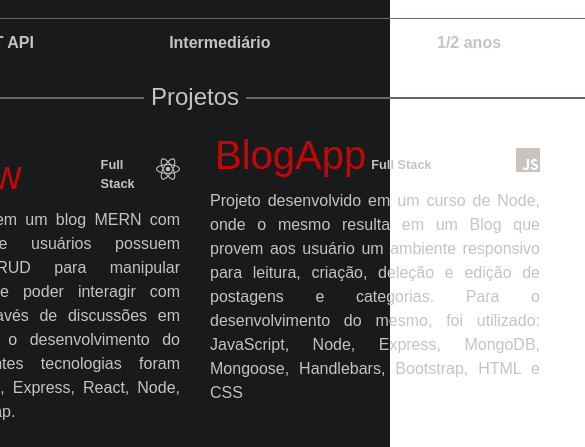
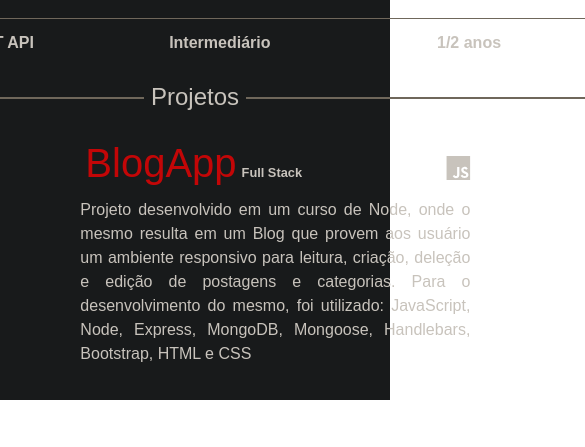
Before and after one commit to GabrielSilva117/personal-portfolio, a React (Create React App) app: page / in a window 390 px wide. Shown: the part 2225-2672 px from the top of the page, 585 px wide, since content can reach past the window. After the commit the page ends 2625 px from the top, so only its background shows below. Built offline with nearby package versions, Linux system fonts and the light colour scheme.

Commit message:
feat: Adds a responsive Proj Component variation

```diff
--- /dev/null
+++ b/src/home/projs/ProjsSm.js
@@ -0,0 +1,52 @@
+import React from 'react'
+import Carousel from 'react-bootstrap/Carousel'
+import APIs from './projBoxes/APIs'
+import BlogApp from './projBoxes/BlogApp'
+import Evengration from './projBoxes/Freelancer'
+import MoneySaver from './projBoxes/MoneySaver'
+import TechOver from './projBoxes/TechOver'
+import TodoList from './projBoxes/TodoList'
+
+const ProjsSm = () => {
+  return (
+    <Carousel
+      className="proj-slide"
+      prevLabel=""
+      nextLabel=""
+      indicators={false}
+    >
+      <Carousel.Item className="proj-slid-page">
+        <div className="row-1">
+          <TechOver />
+        </div>
+      </Carousel.Item>
+      <Carousel.Item>
+        <div className="row-1">
+          <BlogApp />
+        </div>
+      </Carousel.Item>
+      <Carousel.Item>
+        <div className="row-1">
+          <Evengration />
+        </div>
+      </Carousel.Item>
+      <Carousel.Item>
+        <div className="row-1">
+          <TodoList />
+        </div>
+      </Carousel.Item>
+      <Carousel.Item>
+        <div className="row-1">
+          <MoneySaver />
+        </div>
+      </Carousel.Item>
+      <Carousel.Item>
+        <div className="row-1">
+          <APIs />
+        </div>
+      </Carousel.Item>
+    </Carousel>
+  )
+}
+
+export default ProjsSm
--- a/src/home/projs/projs.css
+++ b/src/home/projs/projs.css
@@ -11,6 +11,10 @@
   display: grid;
   justify-content: center;
   margin-top: 10px;
+}
+
+.projs-sm-row {
+  display: none;
 }
 
 .row-1 {
@@ -58,3 +62,42 @@
   justify-content: right;
   align-items: center;
 }
+
+@media (max-width: 1450px) {
+  .proj-container {
+    width: 40%;
+  }
+
+  .projs-container .subtitle {
+    width: 80%;
+  }
+}
+
+@media (max-width: 1090px) {
+  .projs-row {
+    display: none;
+  }
+
+  .projs-container .subtitle {
+    width: 800px;
+  }
+
+  .projs-sm-row {
+    display: block;
+  }
+
+  .proj-slide {
+    width: 700px;
+    height: 280px;
+    display: grid;
+    align-items: center;
+  }
+
+  .proj-container {
+    width: 60%;
+  }
+
+  .proj-container p {
+    font-size: 16px;
+  }
+}
```
